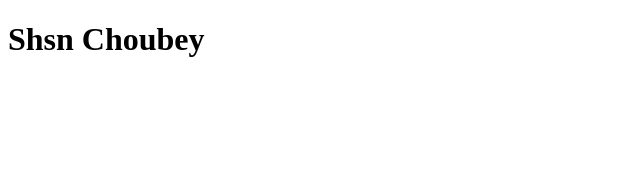
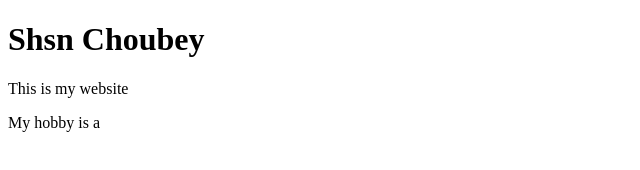
Before and after one commit to shanchoubey26-debug/projectgithub, a plain HTML site: page index.html in a window 1280 px wide. Shown: the whole page, without its empty margins (0-640 px from the left). Drawn offline with Linux system fonts and the light colour scheme.

Commit message:
2nd commit

```diff
--- a/index.html
+++ b/index.html
@@ -6,6 +6,8 @@
     <title>Document</title>
 </head>
 <body>
-  <h1>Shsn Choubey</h1>
+<h1>Shsn Choubey</h1>
+<p>This is my website</p>
+<p>My hobby is a</p>
 </body>
 </html>
```
